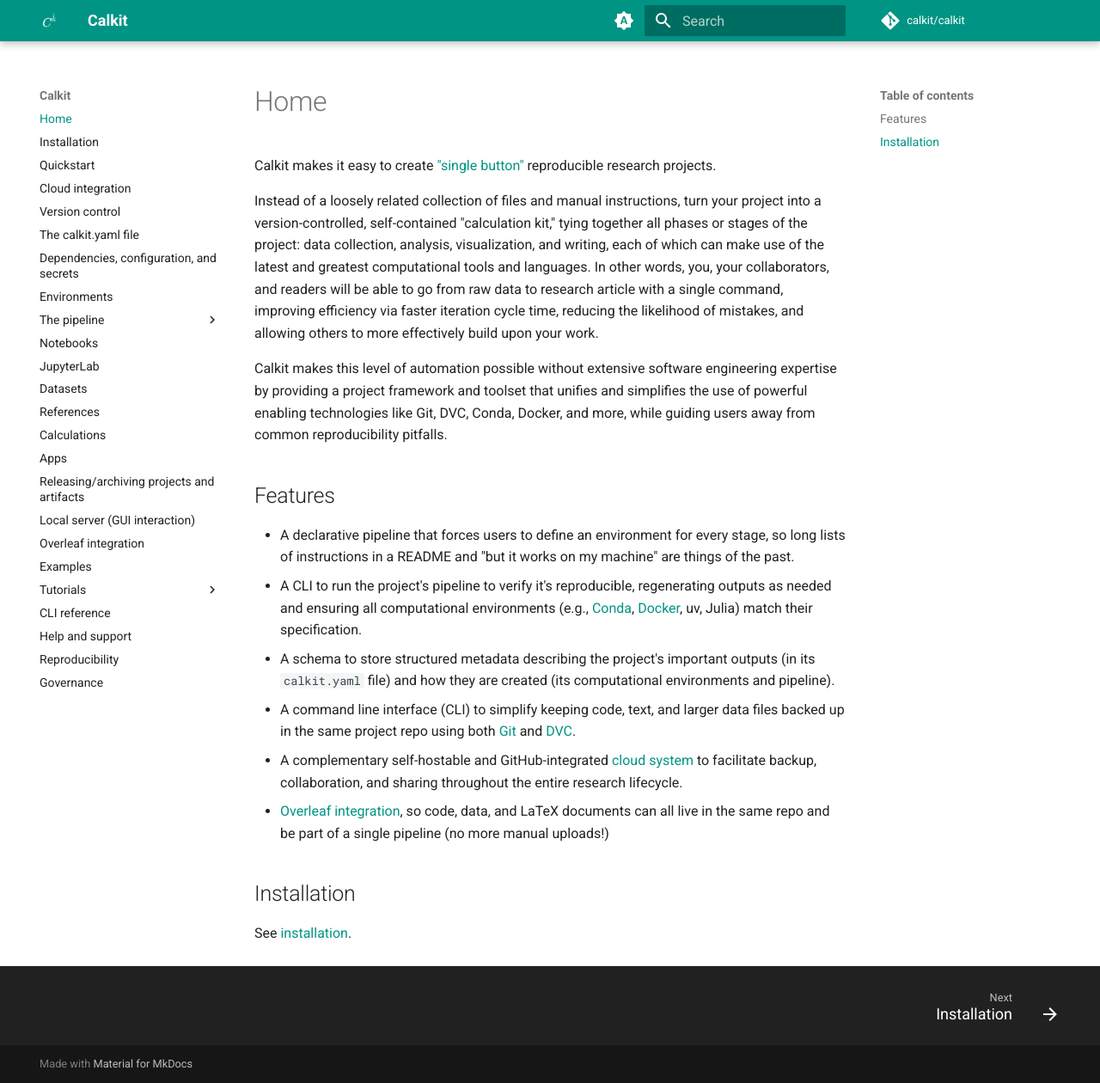
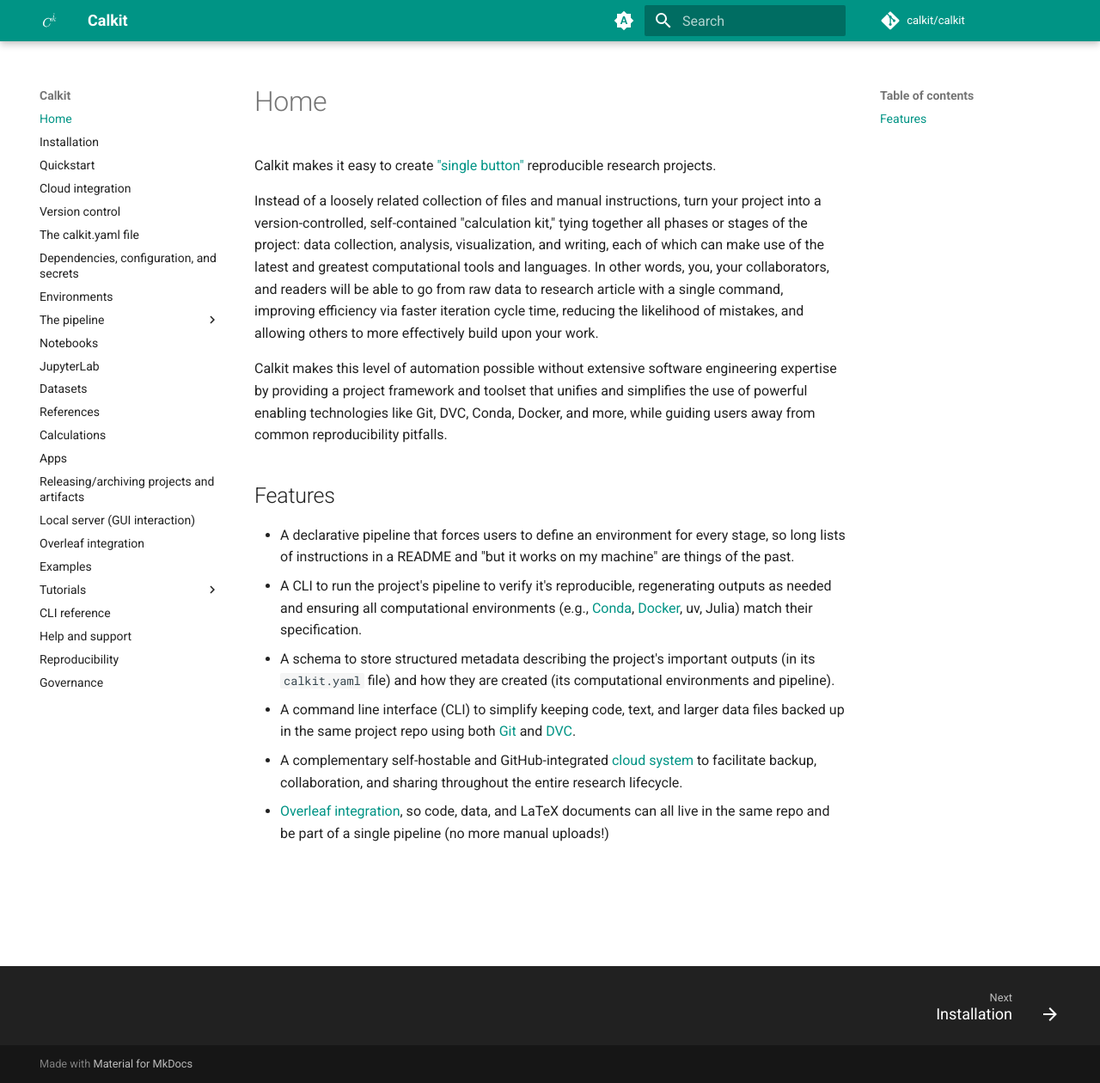
Before and after one commit to calkit/calkit, an MkDocs documentation site: the page built from docs/index.md, in a window 1280 px wide and 1260 px high. Shown: the whole window at 86% size. Built offline with MkDocs 1.6.1 and Material for MkDocs 9.7.7, drawn with Linux system fonts in a browser that asks for light colours; comment, search, counter and statistics services are not loaded.

Commit message:
Sync README.md with index.md in docs

```diff
--- a/docs/index.md
+++ b/docs/index.md
@@ -50,7 +50,3 @@
 - [Overleaf integration](https://docs.calkit.org/overleaf/), so code,
   data, and LaTeX documents can all live in the same repo and be part of a
   single pipeline (no more manual uploads!)
-
-## Installation
-
-See [installation](installation.md).
```
Also changed, not shown: README.md (+5 -1 lines).
